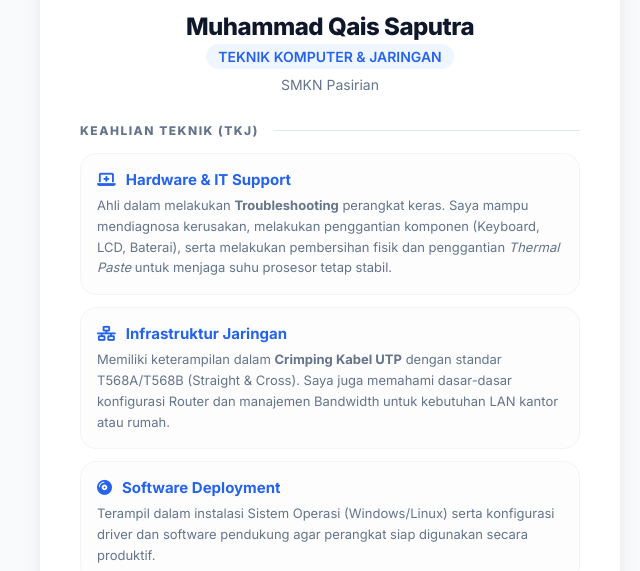
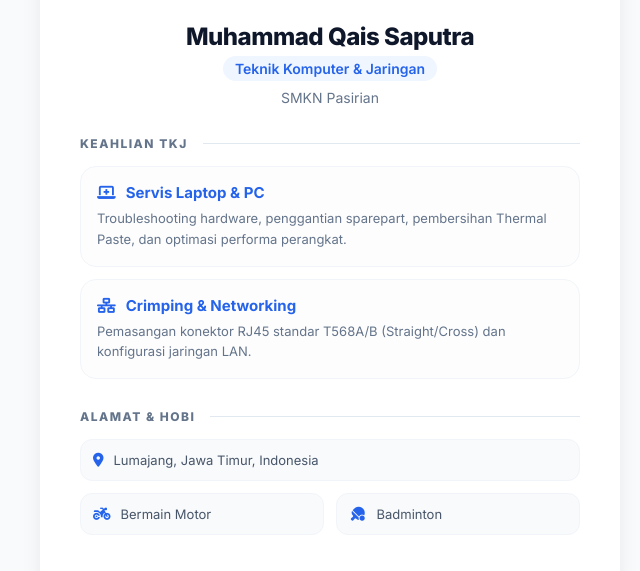
Before and after one commit to qaissaputra88/qaissaputra, a plain HTML site: page index.html in a window 1280 px wide. Shown: the part 225-796 px from the top of the page, without its empty margins (310-950 px from the left). Drawn offline with Linux system fonts and the light colour scheme.

Commit message:
Update index.html

```diff
--- a/index.html
+++ b/index.html
@@ -40,6 +40,7 @@
             box-shadow: 0 20px 25px -5px rgba(0, 0, 0, 0.1);
             padding: 40px;
             animation: fadeInUp 0.8s ease-out;
+            position: relative;
         }
 
         .header {
@@ -47,6 +48,7 @@
             margin-bottom: 30px;
         }
 
+        /* Frame Foto Profil */
         .profile-wrapper {
             position: relative;
             display: inline-block;
@@ -54,8 +56,8 @@
         }
 
         .profile-img {
-            width: 140px;
-            height: 140px;
+            width: 150px;
+            height: 150px;
             border-radius: 50%;
             object-fit: cover;
             border: 4px solid #fff;
@@ -67,6 +69,7 @@
             font-weight: 800;
             margin: 10px 0 5px 0;
             letter-spacing: -0.5px;
+            color: var(--dark);
         }
 
         .tagline {
@@ -76,6 +79,14 @@
             background: #eff6ff;
             padding: 4px 12px;
             border-radius: 20px;
+            display: inline-block;
+        }
+
+        .school-info {
+            font-size: 14px;
+            color: var(--secondary);
+            margin-top: 8px;
+            font-weight: 500;
         }
 
         .section {
@@ -112,6 +123,7 @@
 
         .skill-card:hover {
             border-color: var(--primary);
+            transform: scale(1.02);
             box-shadow: 0 10px 15px -3px rgba(37, 99, 235, 0.1);
         }
 
@@ -132,32 +144,34 @@
             margin: 0;
         }
 
-        .personal-info {
+        .info-grid {
             display: grid;
             grid-template-columns: 1fr 1fr;
-            gap: 10px;
+            gap: 12px;
         }
 
         .info-pill {
             background: #f8fafc;
-            padding: 10px;
+            padding: 12px;
             border-radius: 12px;
             font-size: 13px;
             display: flex;
             align-items: center;
             color: #475569;
+            border: 1px solid #f1f5f9;
         }
 
         .info-pill i {
             margin-right: 10px;
             color: var(--primary);
+            font-size: 14px;
         }
 
         .footer {
             text-align: center;
             margin-top: 40px;
             font-size: 12px;
-            color: #cbd5e1;
+            color: #94a3b8;
         }
     </style>
 </head>
@@ -169,46 +183,41 @@
                 <img src="https://i.ibb.co/3ykMv6D/f4CUYaj.jpg" alt="Muhammad Qais Saputra" class="profile-img">
             </div>
             <h1>Muhammad Qais Saputra</h1>
-            <span class="tagline">TEKNIK KOMPUTER & JARINGAN</span>
-            <p style="font-size: 14px; color: #64748b; margin-top: 10px;">SMKN Pasirian</p>
+            <div class="tagline">Teknik Komputer & Jaringan</div>
+            <div class="school-info">SMKN Pasirian</div>
         </div>
 
         <div class="section">
-            <div class="section-title">Keahlian Teknik (TKJ)</div>
+            <div class="section-title">Keahlian TKJ</div>
 
             <div class="skill-card">
-                <h3><i class="fas fa-laptop-medical"></i> Hardware & IT Support</h3>
-                <p>Ahli dalam melakukan <b>Troubleshooting</b> perangkat keras. Saya mampu mendiagnosa kerusakan, melakukan penggantian komponen (Keyboard, LCD, Baterai), serta melakukan pembersihan fisik dan penggantian <i>Thermal Paste</i> untuk menjaga suhu prosesor tetap stabil.</p>
+                <h3><i class="fas fa-laptop-medical"></i> Servis Laptop & PC</h3>
+                <p>Troubleshooting hardware, penggantian sparepart, pembersihan Thermal Paste, dan optimasi performa perangkat.</p>
             </div>
 
             <div class="skill-card">
-                <h3><i class="fas fa-network-wired"></i> Infrastruktur Jaringan</h3>
-                <p>Memiliki keterampilan dalam <b>Crimping Kabel UTP</b> dengan standar T568A/T568B (Straight & Cross). Saya juga memahami dasar-dasar konfigurasi Router dan manajemen Bandwidth untuk kebutuhan LAN kantor atau rumah.</p>
-            </div>
-
-            <div class="skill-card">
-                <h3><i class="fas fa-compact-disc"></i> Software Deployment</h3>
-                <p>Terampil dalam instalasi Sistem Operasi (Windows/Linux) serta konfigurasi driver dan software pendukung agar perangkat siap digunakan secara produktif.</p>
+                <h3><i class="fas fa-network-wired"></i> Crimping & Networking</h3>
+                <p>Pemasangan konektor RJ45 standar T568A/B (Straight/Cross) dan konfigurasi jaringan LAN.</p>
             </div>
         </div>
 
         <div class="section">
-            <div class="section-title">Informasi & Hobi</div>
-            <div class="personal-info">
+            <div class="section-title">Alamat & Hobi</div>
+            <div class="info-grid">
                 <div class="info-pill" style="grid-column: span 2;">
-                    <i class="fas fa-map-marker-alt"></i> Lumajang, Jawa Timur
+                    <i class="fas fa-map-marker-alt"></i> Lumajang, Jawa Timur, Indonesia
                 </div>
                 <div class="info-pill">
                     <i class="fas fa-motorcycle"></i> Bermain Motor
                 </div>
                 <div class="info-pill">
-                    <i class="fas fa-badminton"></i> Badminton
+                    <i class="fas fa-table-tennis-paddle-ball"></i> Badminton
                 </div>
             </div>
         </div>
 
         <div class="footer">
-            &copy; 2026 Portofolio Digital | Muhammad Qais Saputra
+            &copy; 2026 Muhammad Qais Saputra | SMKN Pasirian
         </div>
     </div>
 
```
